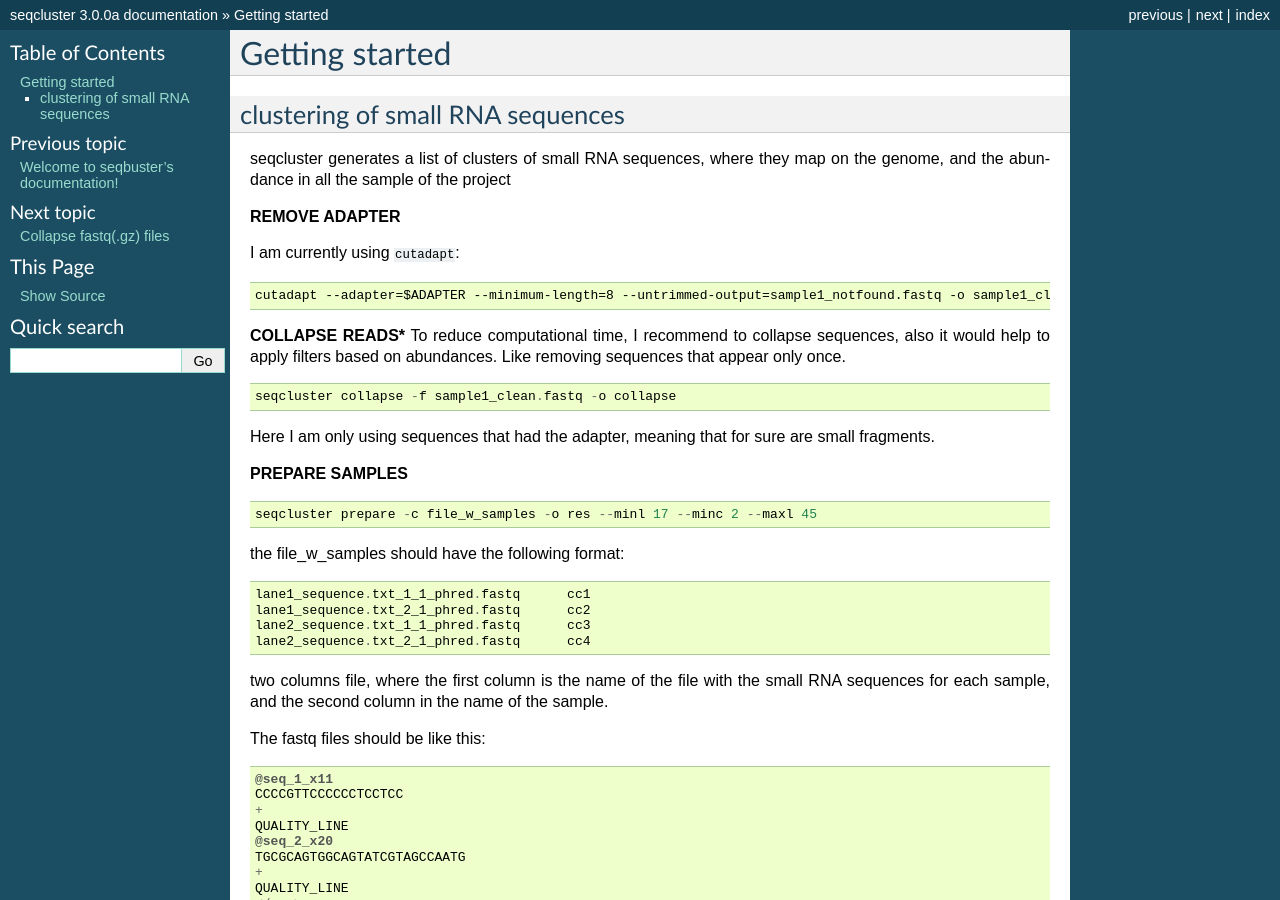
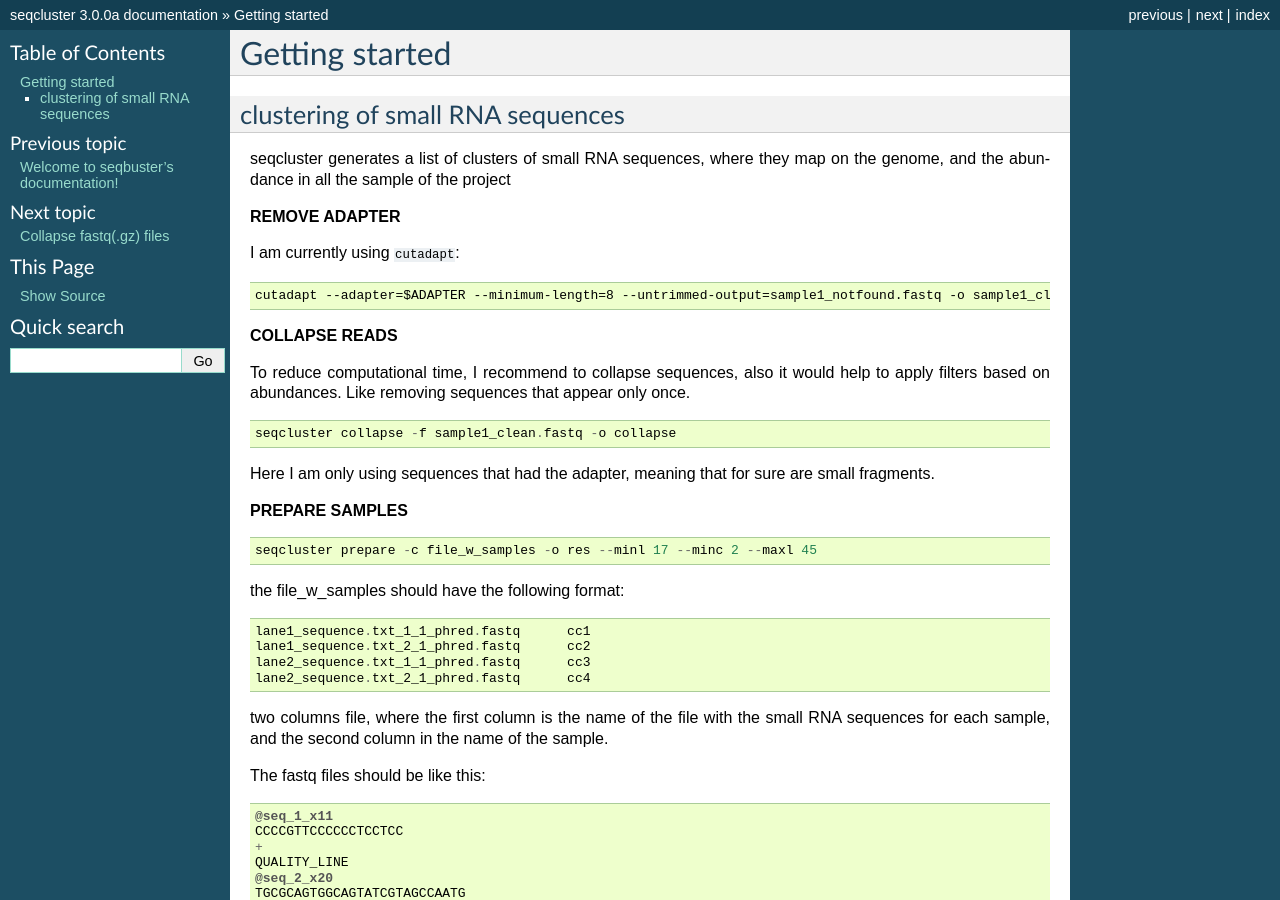
Before and after one commit to lpantano/seqcluster, a Sphinx documentation site: the page built from doc/source/getting_started.rst, in a window 1280 px wide and 900 px high. Built offline with Sphinx 7.4.7, drawn with Linux system fonts in a browser that asks for light colours.

```diff
--- a/doc/source/getting_started.rst
+++ b/doc/source/getting_started.rst
@@ -18,7 +18,8 @@ I am currently using ``cutadapt``:
 ::
     cutadapt --adapter=$ADAPTER --minimum-length=8 --untrimmed-output=sample1_notfound.fastq -o sample1_clean.fastq -m 17 --overlap=8 sample1.fastq
 
-**COLLAPSE READS***
+**COLLAPSE READS**
+
 To reduce computational time, I recommend to collapse sequences, also it would help to apply filters based on abundances.
 Like removing sequences that appear only once.
 
```
